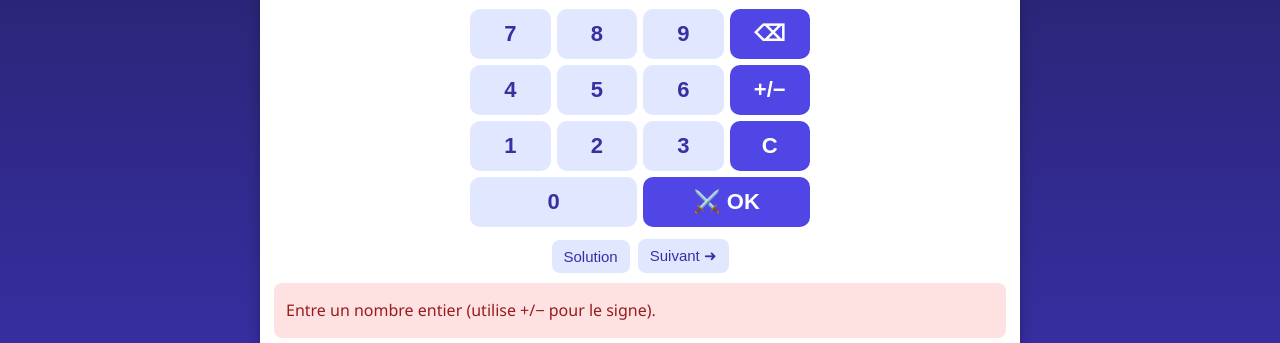
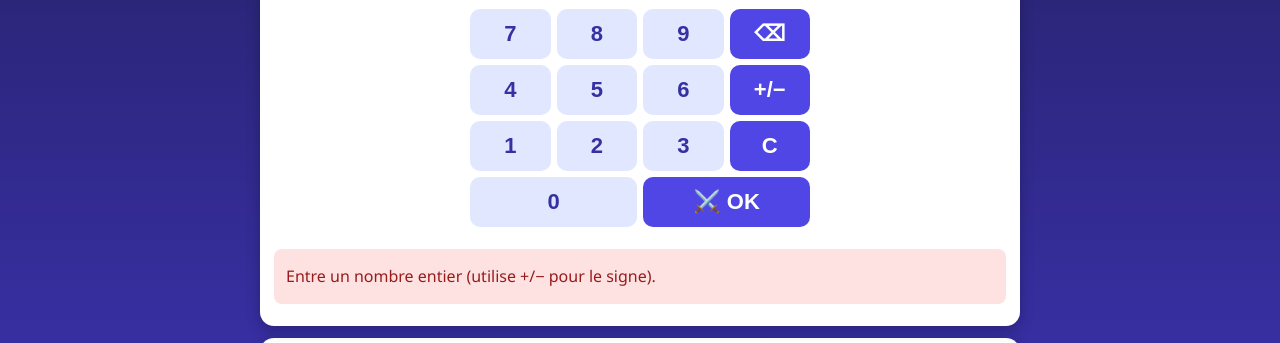
Before and after one commit to mehdiboulifa465-bot/relatifs, a plain HTML site: page index.html in a window 1280 px wide. Both pictures are taken after a click on the button "⚔️ OK". Shown: the part 417-760 px from the top of the page. Drawn offline with Linux system fonts and the light colour scheme.

Commit message:
Update index.html

```diff
--- a/index.html
+++ b/index.html
@@ -156,8 +156,7 @@ details.fold .inner{margin-top:12px}
 
   <div class="row" style="margin-top:12px">
     <button class="secondary" id="btnHint" onclick="hint()">💡 Indice (−5)</button>
-    <button class="secondary" id="btnSol" onclick="showSolution()">Solution</button>
-    <button class="secondary" id="btnNext" onclick="nextClick()">Suivant ➜</button>
+    <button class="secondary" id="btnNext" onclick="nextClick()" style="display:none">Suivant ➜</button>
   </div>
   <div class="feedback" id="feedback"></div>
   <div class="center" id="timer" style="font-size:20px;font-weight:bold;color:var(--accent2);margin-top:8px"></div>
@@ -470,8 +469,7 @@ function setMode(m){
   $("hudCard").style.display=g?"block":"none";
   $("duelbar").classList.toggle("on",d);
   $("btnHint").style.display=(g||d)?"":"none";
-  $("btnSol").style.display=(g||d)?"none":"";
-  $("btnNext").style.display=(g||d)?"none":"";
+  $("btnNext").style.display="none";
   $("hpbar").style.display=(g||d)?"block":"none";
   $("timeWrap").style.display=((g||d)&&$("useTimer").checked)?"block":"none";
   $("timer").textContent="";
@@ -594,7 +592,7 @@ function hint(){
   const first=current.steps.find(s=>s[0]);
   show("partial","💡 Indice (−5 points) :"+(first?`<span class="step">${first[0]}</span>`:"Pense aux signes et aux priorités de calcul."));
 }
-function nextClick(){if(mode==="train")newExercise()}
+function nextClick(){if(mode==="train"&&answered)newExercise()}
 
 /* ===== Interface ===== */
 function newExercise(boss){
@@ -607,6 +605,7 @@ function newExercise(boss){
   $("typeTag").textContent=boss===true?"👑 Boss":(t?t.name:"Calcul");
   $("ans").value="";
   $("feedback").style.display="none";answered=false;startTs=Date.now();
+  $("btnNext").style.display="none";
   if(!$("usePad").checked)$("ans").focus();
 }
 function solutionHTML(){
@@ -632,23 +631,17 @@ function check(){
       show("ok","✅ Bravo ! +"+gain+" points."+sol+`<div class="center"><button onclick="duelNext()">Joueur suivant ➜</button></div>`);
     }else{
       show("ok","✅ Bravo !"+sol);sfx("win");
-      if(timedMode)setTimeout(()=>newExercise(),700);
+      if(timedMode)setTimeout(()=>newExercise(),700);else $("btnNext").style.display="";
     }
   }else{
     answered=true;total++;clearInterval(gameTimerId);recStat(current.typeId,false,secs);
     const sh=(u===-current.res&&current.res!==0)?" Attention : le signe est faux.":"";
     if(mode==="game"){loseLife();show("ko","💥 Le monstre t'a touché ! −1 ❤️."+sh+sol+`<div class="center"><button onclick="afterWrong()">Continuer ➜</button></div>`)}
     else if(mode==="duel"){sfx("lose");show("ko","❌ Raté !"+sh+sol+`<div class="center"><button onclick="duelNext()">Joueur suivant ➜</button></div>`)}
-    else{show("ko","❌ Pas la bonne réponse."+sh+sol);sfx("lose");if(timedMode)setTimeout(()=>newExercise(),1500)}
+    else{show("ko","❌ Pas la bonne réponse."+sh+sol);sfx("lose");if(timedMode)setTimeout(()=>newExercise(),1500);else $("btnNext").style.display="";}
   }
   renderStats();
 }
-function showSolution(){
-  if(!current||mode!=="train")return;
-  if(!answered){answered=true;total++;recStat(current.typeId,false,Math.round((Date.now()-startTs)/1000));renderStats()}
-  show("partial","💡 Solution :"+solutionHTML());
-}
-
 /* ===== Défi 60 s ===== */
 let timerId=null,timeLeft=0,timedMode=false;
 function startTimed(){
```
